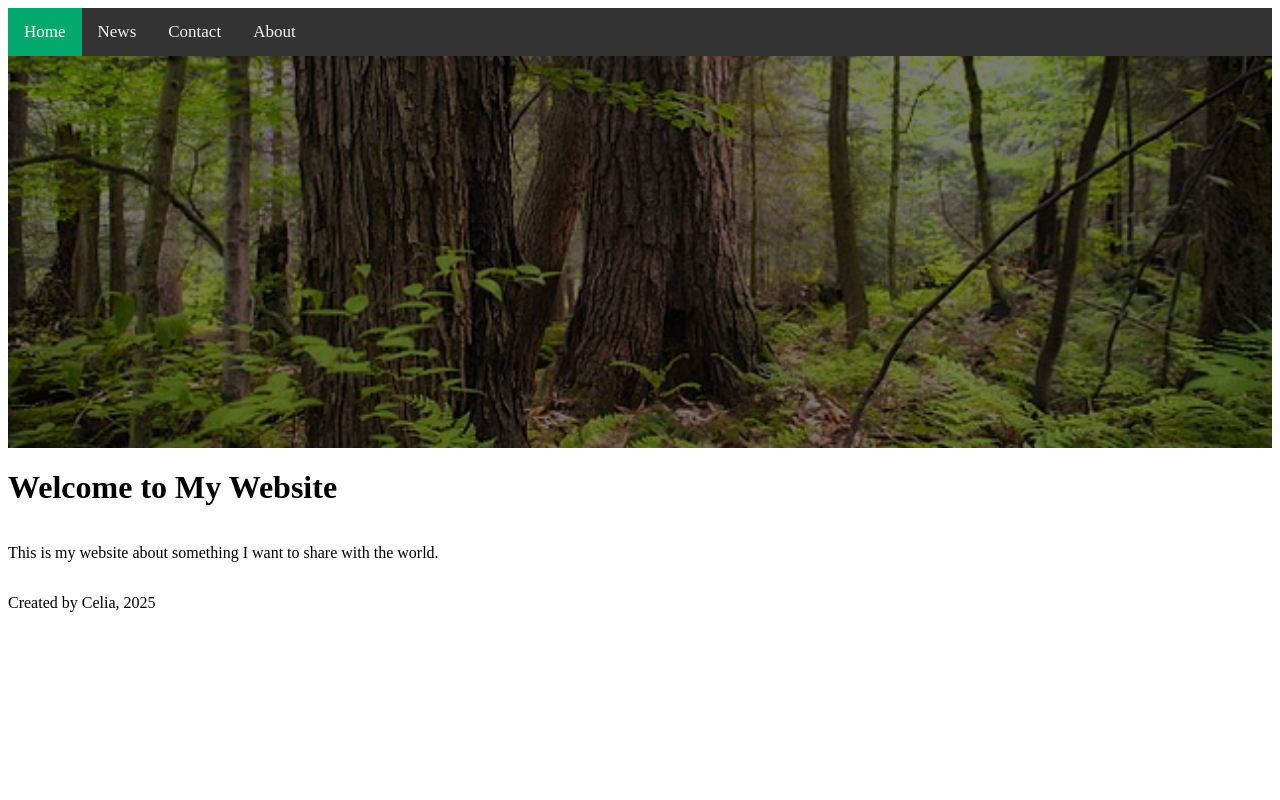
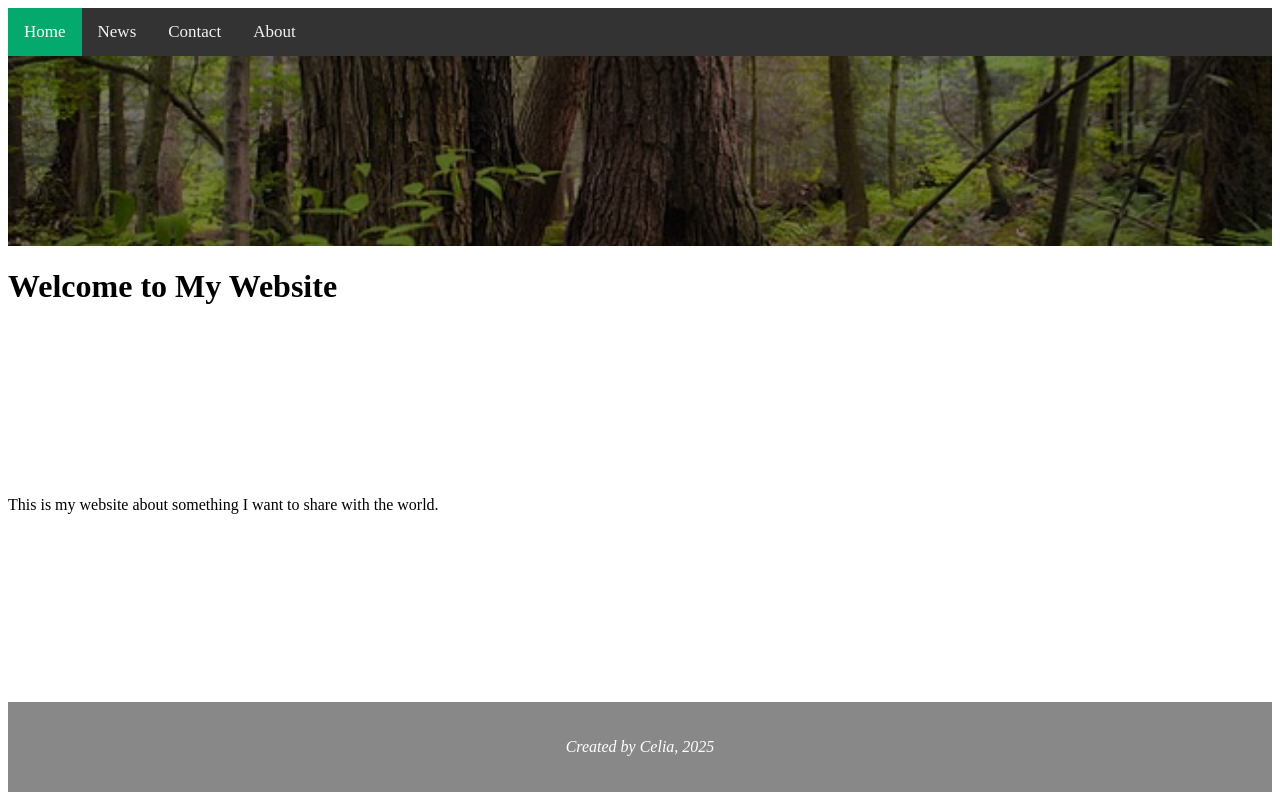
Before and after one commit to MrRoush/html-project, a plain HTML site: page index.html in a window 1280 px wide. Drawn offline with Linux system fonts and the light colour scheme.

Commit message:
updated CSS

```diff
--- a/stylesheets/style.css
+++ b/stylesheets/style.css
@@ -87,8 +87,13 @@ body, html {
   }
 }
 
+/* Main content wrapper - takes up available space */
+body > :not(.topnav):not(.footer) {
+  flex: 1;
+}
+
 /* Footer styling */
-footer {
+.footer {
   background-color: #888;
   color: white;
   text-align: center;
```
